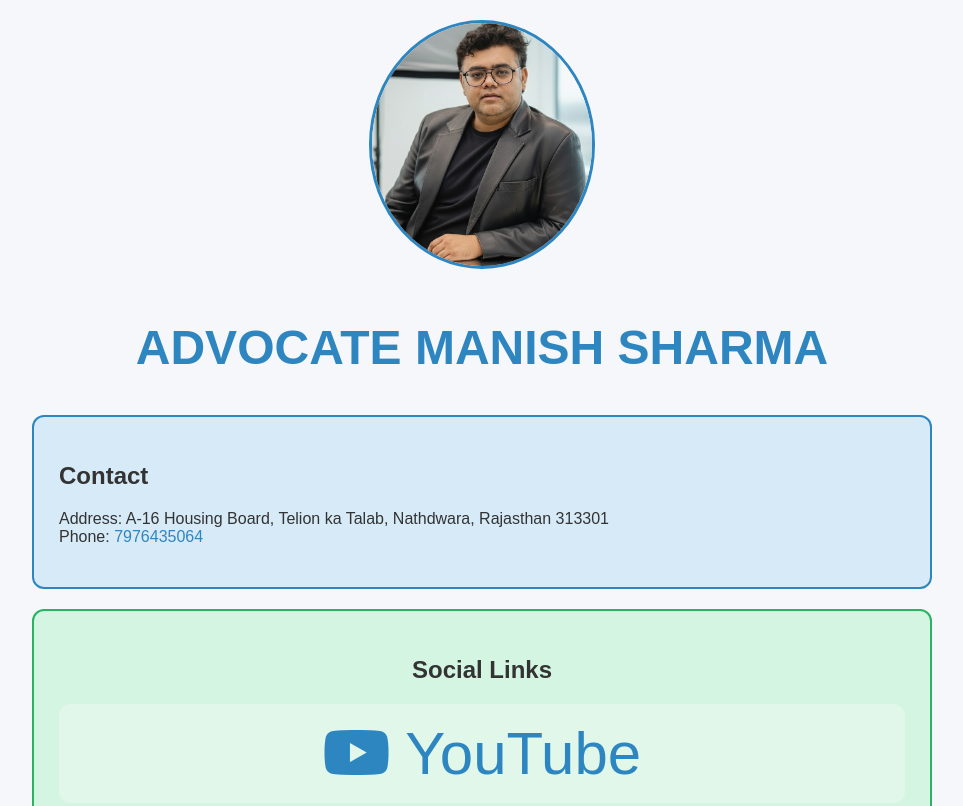
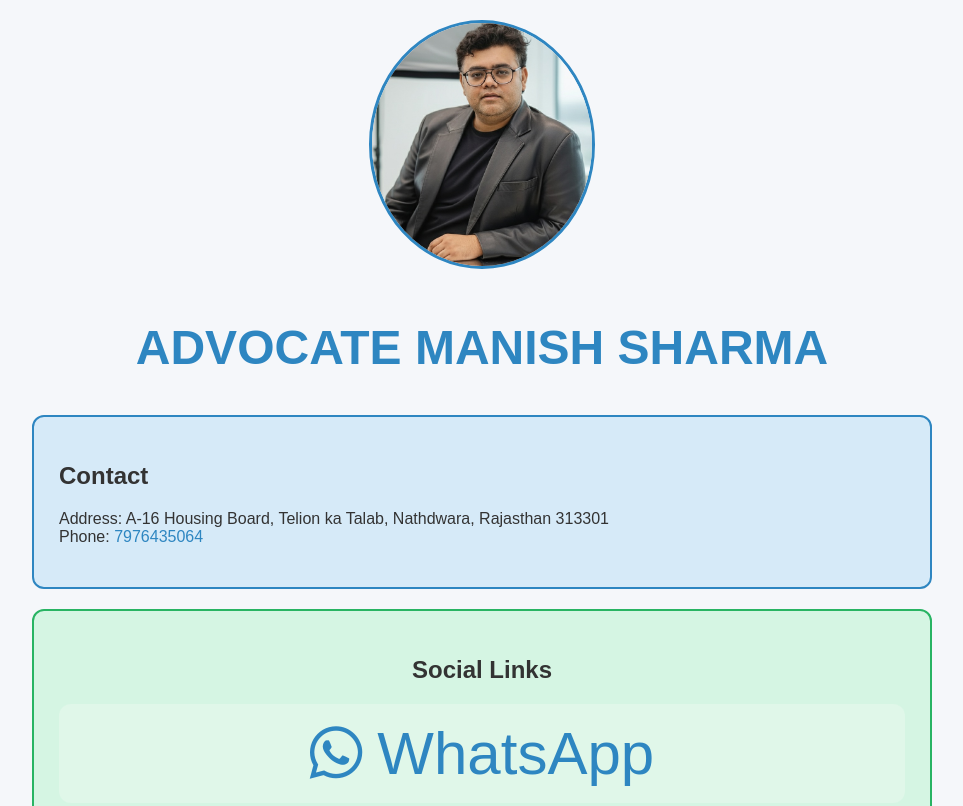
Before and after one commit to advmanish/Advmanish.github.io, a plain HTML site: page index2.html in a window 1280 px wide. Shown: the top 806 px of the page, without its empty margins (158-1121 px from the left). Drawn offline with Linux system fonts and the light colour scheme.

Commit message:
Update index2.html

```diff
--- a/index2.html
+++ b/index2.html
@@ -44,11 +44,11 @@
     a { color: #2E86C1; text-decoration: none; }
     a:hover { text-decoration: underline; }
 
-    /* Updated social links */
+    /* Updated social links styling */
     .social a {
       margin: 15px 0;               /* space between each link */
-      font-size: 60px;              /* double the icon size */
-      display: flex;                /* flex to align icon and text */
+      font-size: 60px;              /* double icon size */
+      display: flex;                /* align icon + text */
       align-items: center;          /* vertical alignment */
       justify-content: center;      /* center horizontally */
       padding: 15px;
@@ -78,6 +78,7 @@
 
     <div class="box social">
       <h2>Social Links</h2>
+      <p><a href="https://wa.me/917976435064" target="_blank"><i class="fab fa-whatsapp"></i> WhatsApp</a></p>
       <p><a href="https://youtube.com/@shrinathlawacademy" target="_blank"><i class="fab fa-youtube"></i> YouTube</a></p>
       <p><a href="https://www.facebook.com/profile.php?id=100002438078917" target="_blank"><i class="fab fa-facebook"></i> Facebook</a></p>
       <p><a href="https://www.instagram.com/" target="_blank"><i class="fab fa-instagram"></i> Instagram</a></p>
```
